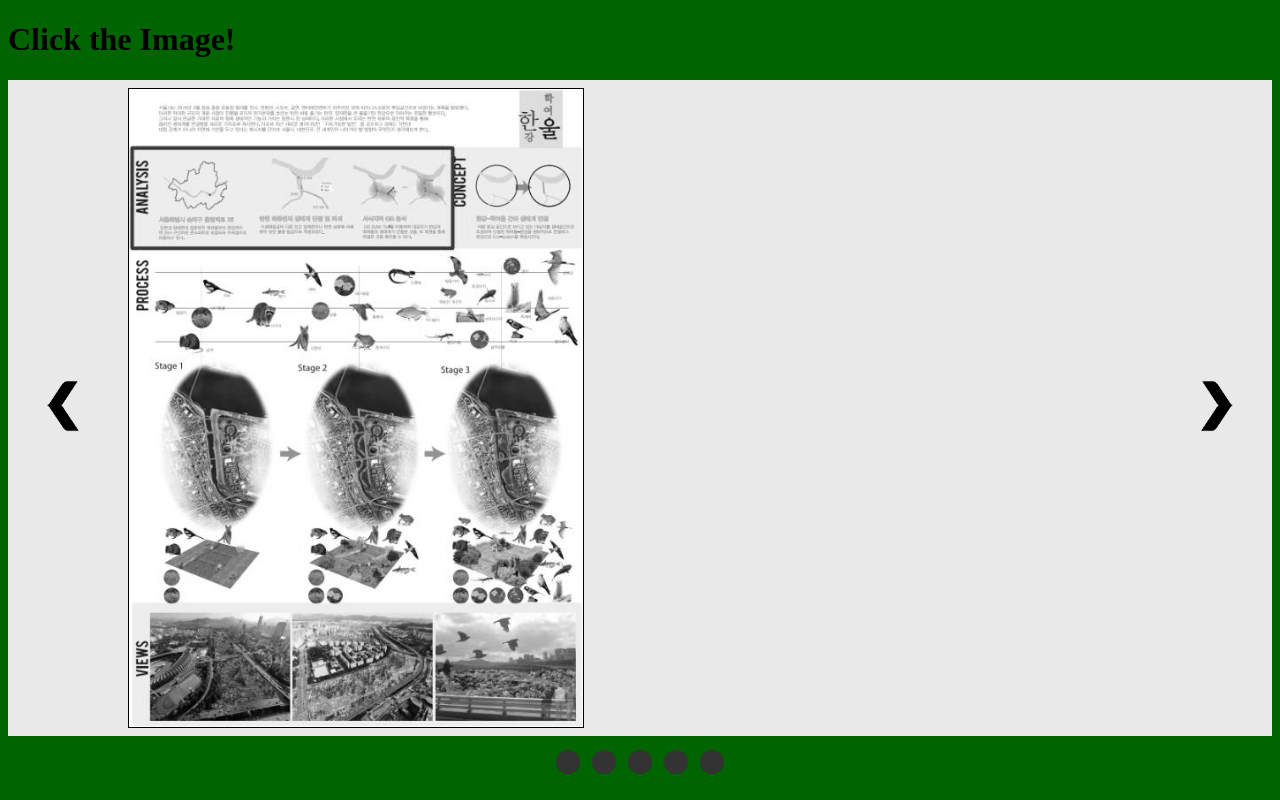
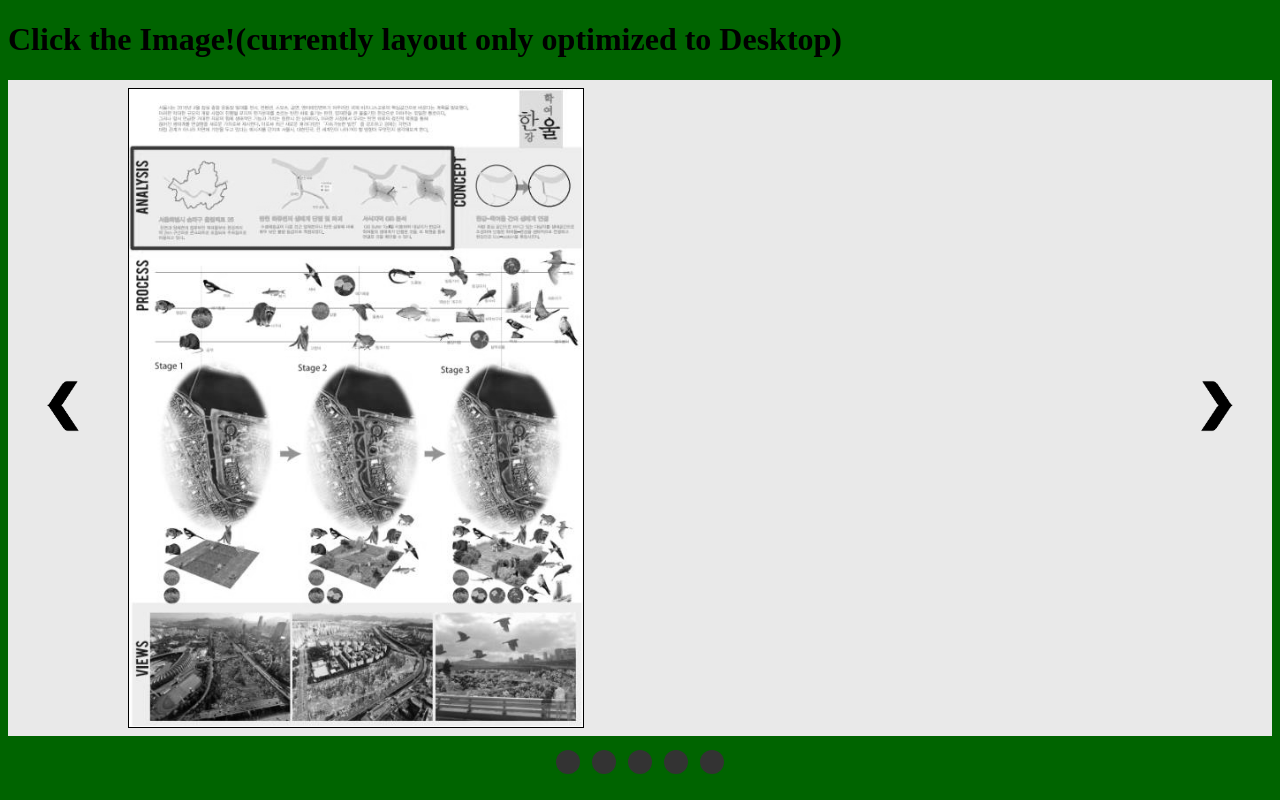
Before and after one commit to unow0517/GIS, a plain HTML site: page index.html in a window 1280 px wide. Drawn offline with Linux system fonts and the light colour scheme.

Commit message:
change warning message

```diff
--- a/index.html
+++ b/index.html
@@ -7,7 +7,7 @@
       <script src="./index.js"></script>
     </head>
     <body class = 'carousel'>
-      <h1>Click the Image!</h1>
+      <h1>Click the Image!(currently layout only optimized to Desktop) </h1>
       <ol class='carousel__viewport'>
           <li id="carousel__slide1" class = "carousel__slide" onClick= "gradWork()" tabindex="0">
             <div class="carousel__content">
```
